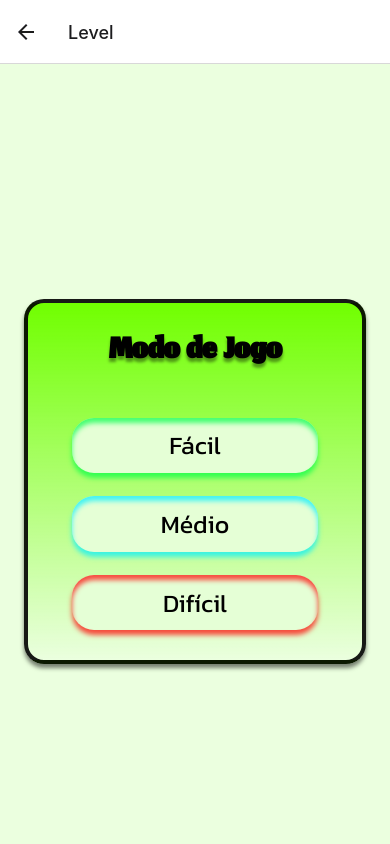
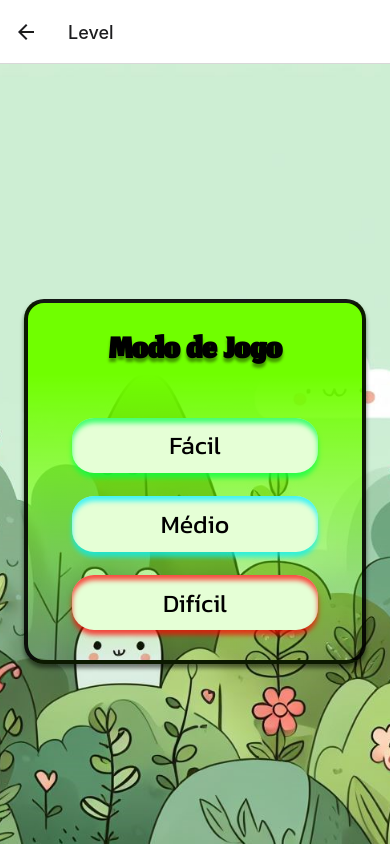
Before and after one commit to DayaneDamaceno/app-sustentabilidade, a React Native app: screen /Level in a window 390 px wide. Built offline with nearby package versions, Linux system fonts and the light colour scheme.

Commit message:
mais um fundo adicionado

```diff
--- a/src/screens/level/index.tsx
+++ b/src/screens/level/index.tsx
@@ -6,6 +6,7 @@ import {
   Platform,
   StatusBar,
   TouchableOpacity,
+  ImageBackground,
 } from "react-native";
 import React, { useState, useEffect } from "react";
 import { RootStackParamList } from "../../routes";
@@ -36,6 +37,9 @@ export const LevelScreen: React.FC<LevelScreenProps> = ({ navigation }) => {
     loadFonts();
   }, []);
   return (
+  <ImageBackground
+    source={require('../../../assets/Images/Fundo_Floresta.jpeg')}
+    style={styles.imageBackground}>
     <View style={styles.container}>
       <View style={styles.centeredContainer}>
         <Text style={styles.header}>Modo de Jogo</Text>
@@ -65,19 +69,26 @@ export const LevelScreen: React.FC<LevelScreenProps> = ({ navigation }) => {
         </View>
       </View>
     </View>
+    </ImageBackground>
   );
 };
 
 const styles = StyleSheet.create({
   container: {
-    backgroundColor: "#EBFFDF",
     flex: 1,
     paddingTop: Platform.OS === "android" ? StatusBar.currentHeight : 55,
     paddingHorizontal: 24,
     justifyContent: "center",
   },
+  imageBackground: {
+    flex: 1,
+    width: '100%',
+    height: '100%',
+    resizeMode: 'cover',
+    justifyContent: 'center',
+  },
   centeredContainer: {
-    backgroundImage: 'linear-gradient(180deg, #70FF00 0%, rgba(183.01, 255, 126.44, 0) 100%)',
+    backgroundImage: 'linear-gradient(180deg, #70FF00 20%, rgba(183.01, 255, 126.44, 0) 100%)',
     boxShadow: '0px 4px 4px rgba(0, 0, 0, 0.50)',
     border: '4px rgba(0, 0, 0, 0.90) solid',
     borderRadius: 20,
```
Also changed, not shown: assets/Images/Fundo_Floresta.jpeg (added).
